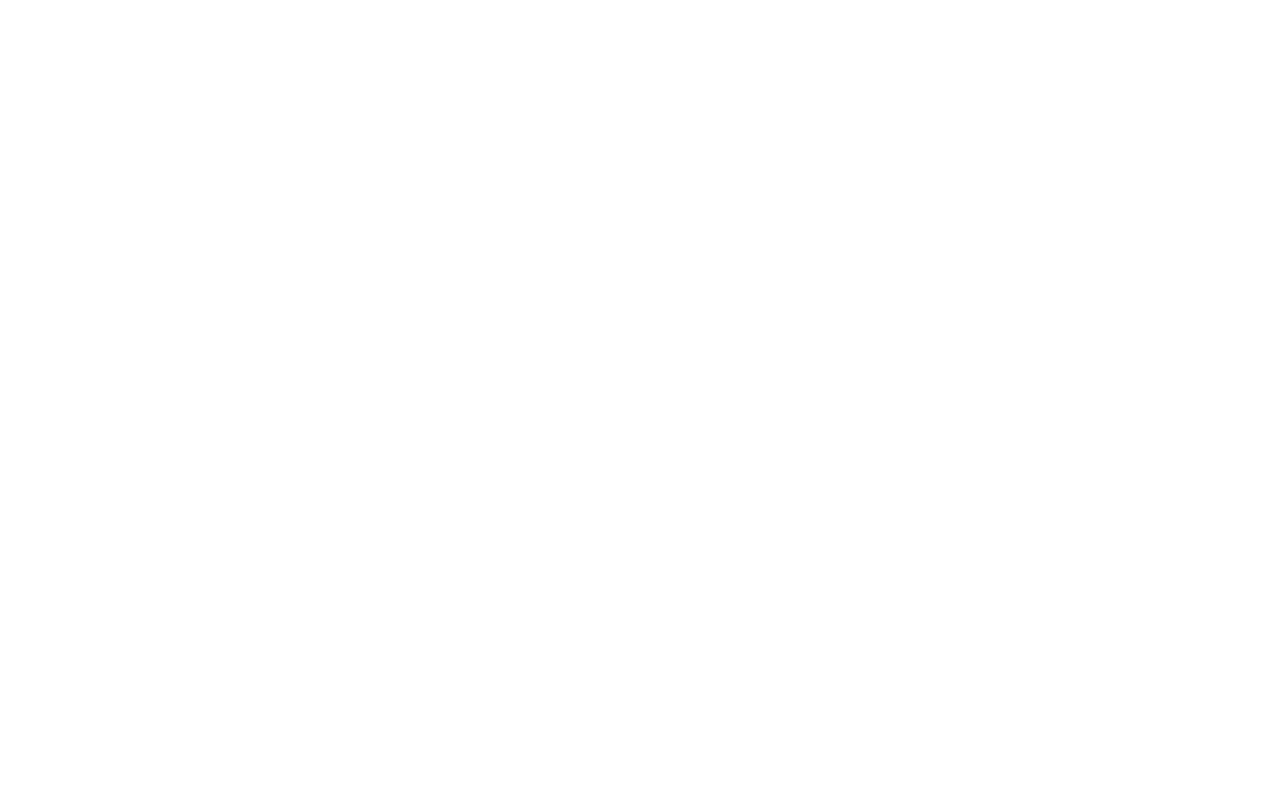
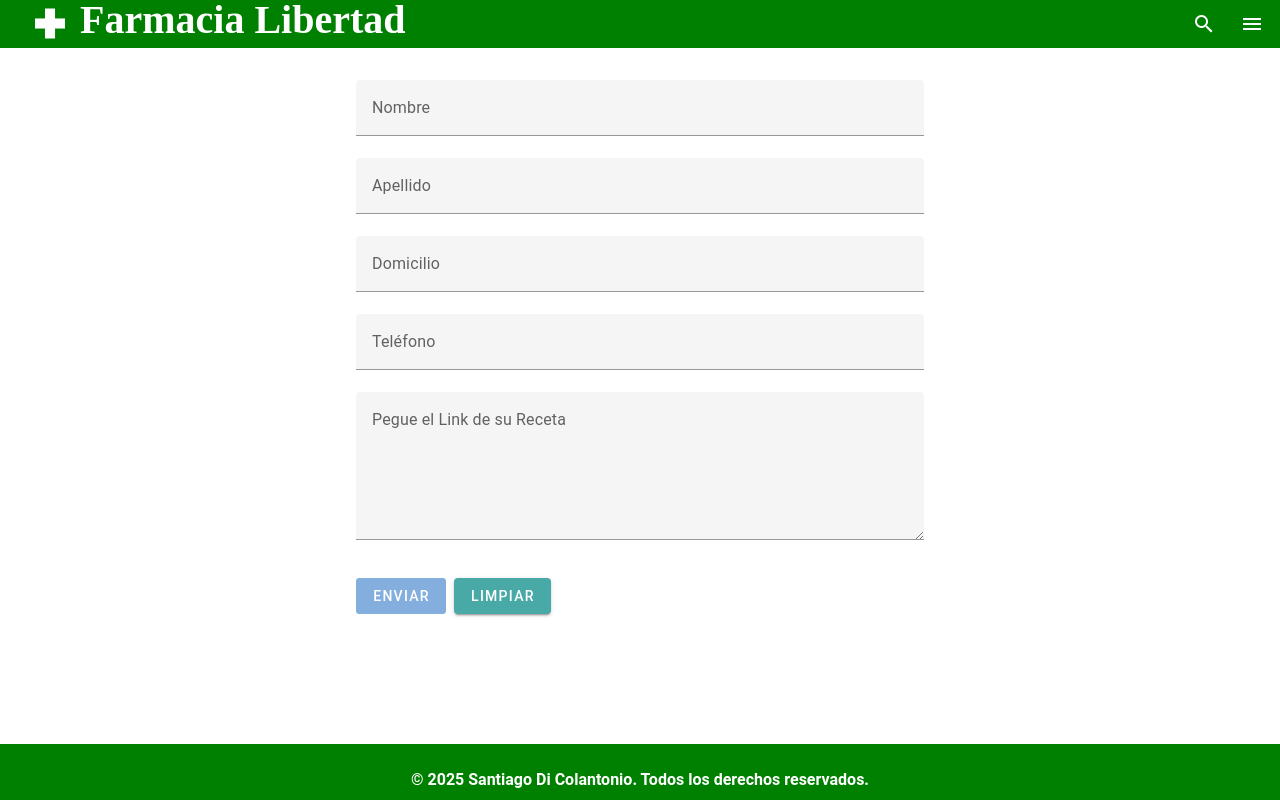
Before and after one commit to locodkno78/FarmaciaLibertad, a Vue app in the folder fLibertad/: page /RecetsView in a window 1280 px wide. Before the commit this address had no page. Built offline with nearby package versions, Linux system fonts and the light colour scheme.

Commit message:
creacion de la vista recetas y su formulario

```diff
--- a/fLibertad/src/modules/home/components/Home.vue
+++ b/fLibertad/src/modules/home/components/Home.vue
@@ -16,7 +16,7 @@
           >
           </v-img>
           <v-card-actions>
-            <v-btn color="green" text="Cargar Recetas"></v-btn>
+            <v-btn color="green" text="Cargar Recetas" to="RecetsView"></v-btn>
           </v-card-actions>
         </v-card>
       </v-col>
--- a/fLibertad/src/modules/home/view/HomeView.vue
+++ b/fLibertad/src/modules/home/view/HomeView.vue
@@ -1,8 +1,8 @@
 <template>
   <div>
-    <NavbarView/>
+    <NavbarView />
     <Home />
-    <FooterView/>
+    <FooterView />
   </div>
 </template>
 
@@ -16,6 +16,6 @@
     NavbarView,
     Home,
     FooterView,
-  }
+  },
 };
 </script>
--- a/fLibertad/src/modules/recets/components/Recets.vue
+++ b/fLibertad/src/modules/recets/components/Recets.vue
@@ -0,0 +1,126 @@
+<template>
+    <v-container class="mt-4">
+      <v-form ref="formRef" v-model="valid">
+        <!-- Nombre -->
+        <v-text-field
+          v-model="formData.nombre"
+          label="Nombre"
+          :rules="[rules.required]"
+          outlined
+        ></v-text-field>
+
+        <!-- Apellido -->
+        <v-text-field
+          v-model="formData.apellido"
+          label="Apellido"
+          :rules="[rules.required]"
+          outlined
+        ></v-text-field>
+
+        <!-- Domicilio -->
+        <v-text-field
+          v-model="formData.domicilio"
+          label="Domicilio"
+          :rules="[rules.required]"
+          outlined
+        ></v-text-field>
+
+        <!-- Teléfono -->
+        <v-text-field
+          v-model="formData.telefono"
+          label="Teléfono"
+          :rules="[rules.required, rules.phone]"
+          outlined
+        ></v-text-field>
+
+        <!-- Textarea -->
+        <v-textarea
+          v-model="formData.receta"
+          label="Pegue el Link de su Receta"
+          :rules="[rules.required]"
+          outlined
+        ></v-textarea>
+
+        <!-- Botones -->
+        <div class="mt-4">
+          <v-btn color="primary" @click="submit" :disabled="!valid">
+            Enviar
+          </v-btn>
+          <v-btn color="secondary" @click="resetForm" class="ms-2">
+            Limpiar
+          </v-btn>
+        </div>
+      </v-form>
+    </v-container>
+  </template>
+
+  <script>
+  import { ref } from "vue";
+  import { useRouter } from "vue-router"; // Importar useRouter
+
+  export default {
+    name: "Recets",
+    setup() {
+      // Usar el router
+      const router = useRouter();
+
+      // Referencia del formulario
+      const formRef = ref(null);
+
+      // Formulario reactivo
+      const formData = ref({
+        nombre: "",
+        apellido: "",
+        domicilio: "",
+        telefono: "",
+        receta: "",
+      });
+
+      // Validación del formulario
+      const valid = ref(false);
+      const rules = {
+        required: (value) => !!value || "Este campo es obligatorio.",
+        phone: (value) =>
+          /^[0-9]{7,10}$/.test(value) || "Debe ser un número de teléfono válido.",
+      };
+
+      // Función para enviar el formulario
+      const submit = () => {
+        alert(`Formulario enviado:\n${JSON.stringify(formData.value, null, 2)}\nEn Breve nos contactaremos con Ud.\nMuchas Gracias!!!`);
+        resetForm(); // Limpiar formulario
+        router.push("/"); // Redirigir al home
+      };
+
+      // Función para limpiar el formulario y reiniciar la validación
+      const resetForm = () => {
+        // Limpia los datos del formulario
+        formData.value = {
+          nombre: "",
+          apellido: "",
+          domicilio: "",
+          telefono: "",
+          receta: "",
+        };
+        // Reinicia el estado del formulario
+        if (formRef.value) {
+          formRef.value.resetValidation(); // Limpia mensajes de error
+        }
+      };
+
+      return {
+        formData,
+        valid,
+        rules,
+        submit,
+        resetForm,
+        formRef,
+      };
+    },
+  };
+  </script>
+
+  <style scoped>
+  .v-container {
+    max-width: 600px;
+  }
+  </style>
--- a/fLibertad/src/modules/recets/view/RecetsView.vue
+++ b/fLibertad/src/modules/recets/view/RecetsView.vue
@@ -0,0 +1,33 @@
+<template>
+  <div>
+    <NavbarView />
+    <Recets />
+    <div class="footer">
+      <FooterView />
+    </div>
+  </div>
+</template>
+
+<script>
+import FooterView from "../../footer/view/FooterView.vue";
+import NavbarView from "../../navbar/view/NavbarView.vue";
+import Recets from "../components/Recets.vue";
+
+export default {
+  name: "RecetsView",
+  components: {
+    NavbarView,
+    Recets,
+    FooterView,
+  },
+};
+</script>
+
+<style scoped>
+.footer{
+    width: 100%;
+    position: fixed;
+    bottom: 0;
+    z-index: 1000;
+}
+</style>
--- a/fLibertad/src/router/index.js
+++ b/fLibertad/src/router/index.js
@@ -1,5 +1,6 @@
 import { createRouter, createWebHistory } from 'vue-router';
 import HomeView from '../modules/home/view/HomeView.vue';
+import RecetsView from '../modules/recets/view/RecetsView.vue';
 
 
 const routes = [
@@ -7,7 +8,12 @@
     path: '/',
     name: 'Home',
     component: HomeView,
-  }
+  },
+  {
+    path: '/RecetsView',
+    name: 'RecetsView',
+    component: RecetsView,
+  },
 ];
 
 const router = createRouter({
```
